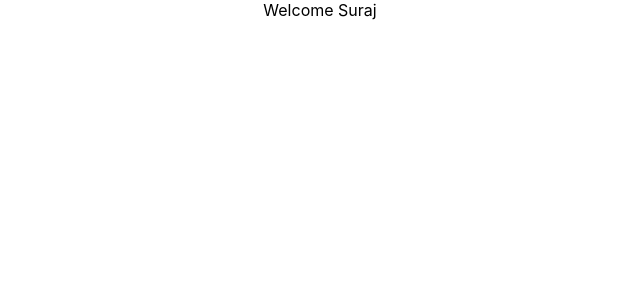
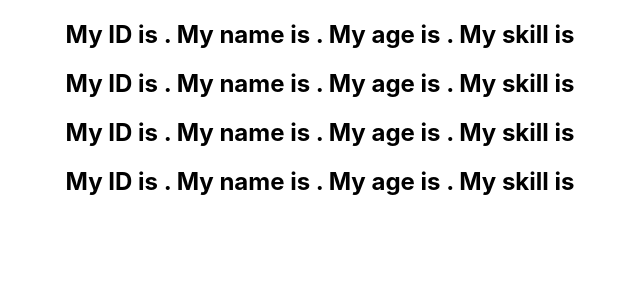
Before and after one commit to thesurajkmr/Learning, a React (Create React App) app in the folder React/hello-world/: page / in a window 1280 px wide. Shown: the top 300 px of the page, without its empty margins (320-960 px from the left). Built offline with nearby package versions, Linux system fonts and the light colour scheme.

Commit message:
tutorial 17

```diff
--- a/React/hello-world/src/App.js
+++ b/React/hello-world/src/App.js
@@ -11,10 +11,12 @@ import ClassClick from "./components/ClassClick";
 import EventBind from "./components/EventBind";
 import ParentComponent from "./components/ParentComponent";
 import UserGreeting from "./components/UserGreeting";
+import Namelist from "./components/Namelist";
 function App() {
   return (
     <div className="App">
-      <UserGreeting/>
+      <Namelist/>
+      {/* <UserGreeting/> */}
       {/* <ParentComponent/> */}
       {/* <EventBind></EventBind> */}
       {/* <ClassClick></ClassClick> */}
--- /dev/null
+++ b/React/hello-world/src/components/Namelist.js
@@ -0,0 +1,53 @@
+import React from "react";
+import Person from "./Person";
+
+function Namelist() {
+  const persons = [
+    {
+      id: 1,
+      name: "Diana",
+      age: 20,
+      skill: "Angular",
+    },
+    {
+      id: 2,
+      name: "Clark",
+      age: 21,
+      skill: "Vue",
+    },
+    {
+      id: 3,
+      name: "Bruce",
+      age: 22,
+      skill: "React",
+    },
+    {
+      id: 4,
+      name: "Aqua",
+      age: 23,
+      skill: "Node",
+    },
+  ];
+  const personList = persons.map((person) => (<Person person={person}/>
+
+  ));
+  return <div>{personList}</div>;
+}
+
+export default Namelist;
+
+// const names = ["Diana Suraj", "Clark Kumar", "Bruce Suku"];
+// const nameList=names.map(name=><h2>{name}</h2>);
+// return <div>{nameList}</div>
+
+// return <div>
+// {
+//     names.map(name=><h2>{name}</h2>)
+// }
+// </div>
+
+{
+  /* <h2>{names[0]}</h2>
+<h2>{names[1]}</h2>
+<h2>{names[2]}</h2> */
+}
--- /dev/null
+++ b/React/hello-world/src/components/Person.js
@@ -0,0 +1,14 @@
+import React from "react";
+
+function Person(person) {
+  return (
+    <div>
+      <h2>
+        My ID is {person.id}. My name is {person.name}. My age is {person.age}.
+        My skill is {person.skill}
+      </h2>
+    </div>
+  );
+}
+
+export default Person;
```
